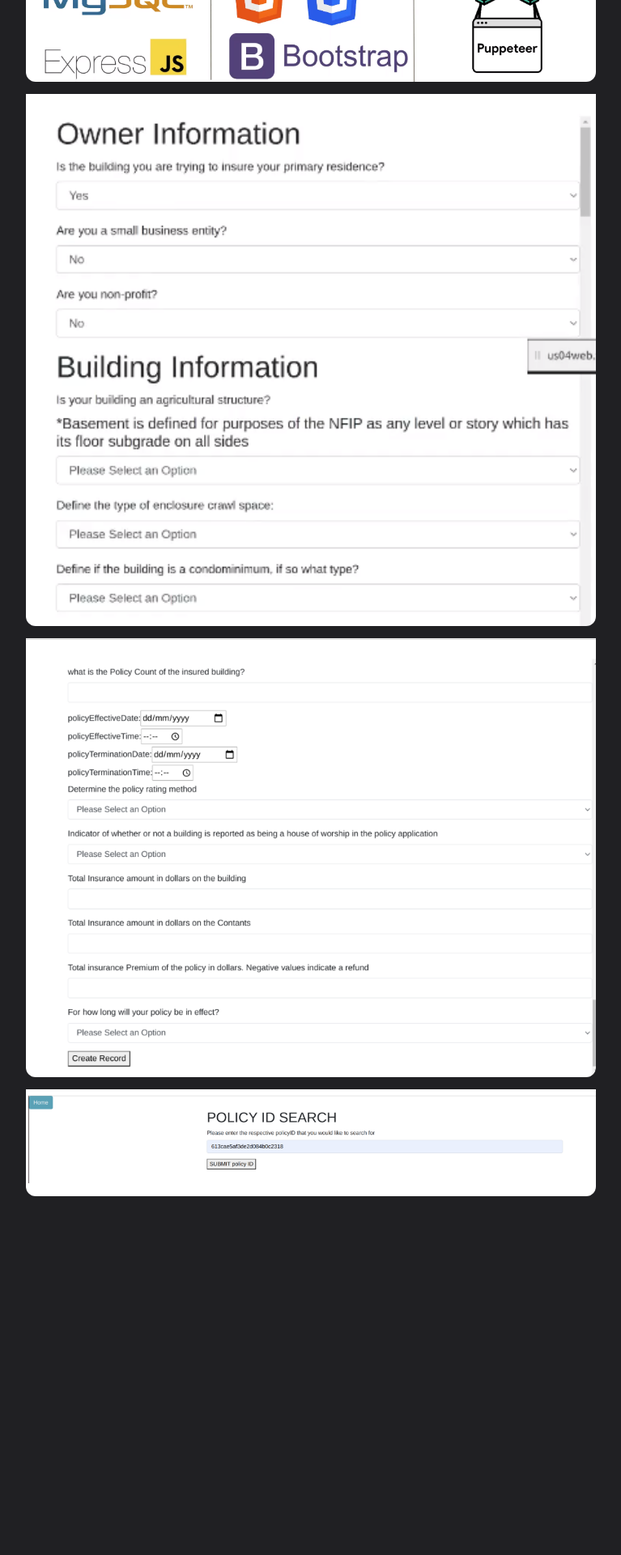
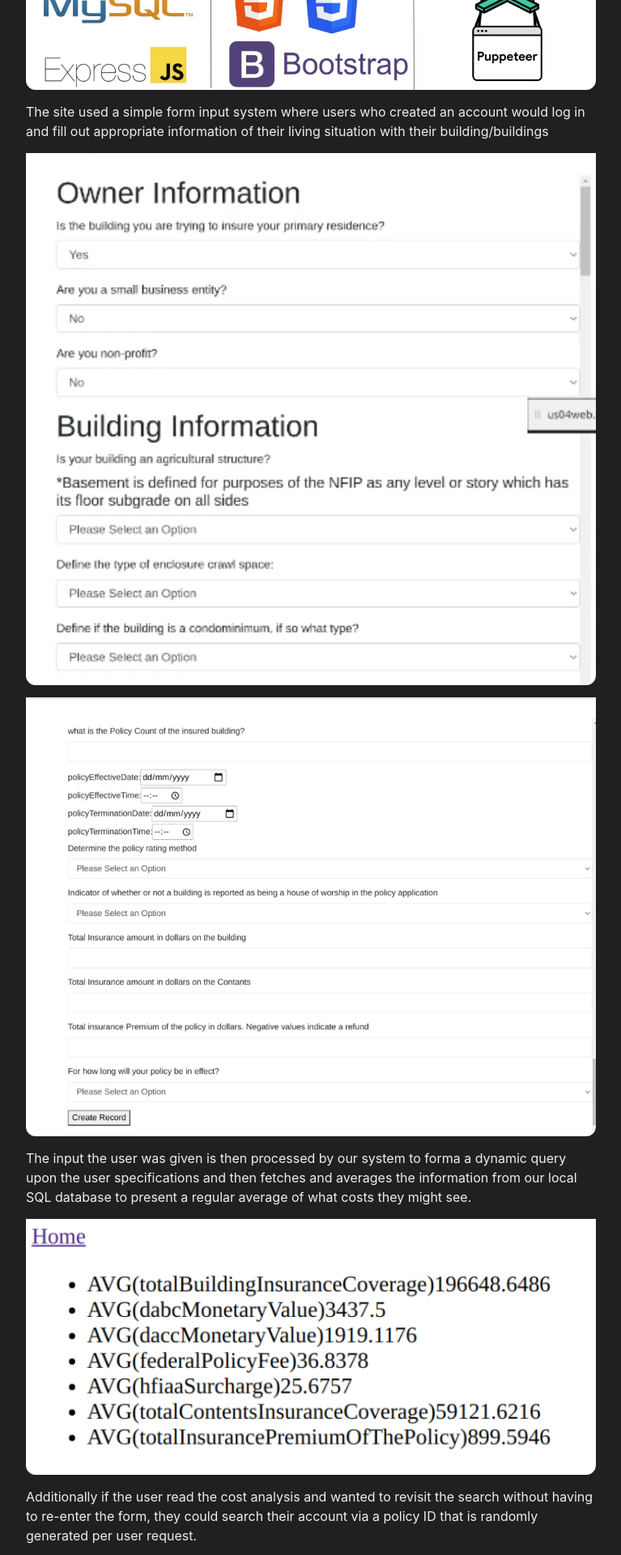
Before and after one commit to Kavi-D/Portfolio, a Next.js app in the folder app-local/: page /works/FEMA in a window 1280 px wide. Shown: the part 560-2480 px from the top of the page at 81% size, without its empty margins (256-1023 px from the left). Before the commit the page ends 2079 px from the top, so only its background shows below. Built offline with nearby package versions, Linux system fonts and the light colour scheme.

Commit message:
added to the FEMA policy page

```diff
--- a/app-local/pages/works/FEMA.js
+++ b/app-local/pages/works/FEMA.js
@@ -38,17 +38,32 @@ const FEMA = () => {
                     <Link color='pink.500' isExternal>
                         {"   "} and jest and Puppeteer for unit and end-to-end testing
                     </Link>
+                </Text>
 
 
             <Image paddingTop="15px" borderRadius="xl" w="full" src = "/images/works/FEMA/FEMATECHSTACK.JPG" alt = 'fema tech stack'/>
+
+            <Paragraph>
+                    The site used a simple form input system where users who created an account would log in and fill out appropriate information
+                    of their living situation with their building/buildings
+            </Paragraph>
             <Image paddingTop="15px" borderRadius="xl" w="full" src = "/images/works/FEMA/FEMAFORMpic.PNG" alt = 'fema tech stack'/>
             <Image paddingTop="15px" borderRadius="xl" w="full" src = "/images/works/FEMA/FEMAcreateRecordForm.PNG" alt = 'fema tech stack'/>
+            <Paragraph>
+                    The input the user was given is then processed by our system to forma a dynamic query upon the user specifications
+                    and then fetches and averages the information from our local SQL database to present a regular average of what costs they might see.
+            </Paragraph>
+            <Image paddingTop="15px" borderRadius="xl" w="full" src = "/images/works/FEMA/FEMApicAVG2.PNG" alt = 'fema tech stack'/>
+            <Paragraph>
+                    Additionally if the user read the cost analysis and wanted to revisit the search without having to re-enter the form, they could search their
+                    account via a policy ID that is randomly generated per user request.
+            </Paragraph>
             <Image paddingTop="15px" borderRadius="xl" w="full" src = "/images/works/FEMA/FEMApolicySearchID.PNG" alt = 'fema tech stack'/>
 
 
 
 
-                </Text>
+
             </Paragraph>
             </Text>
         </Container>
```
